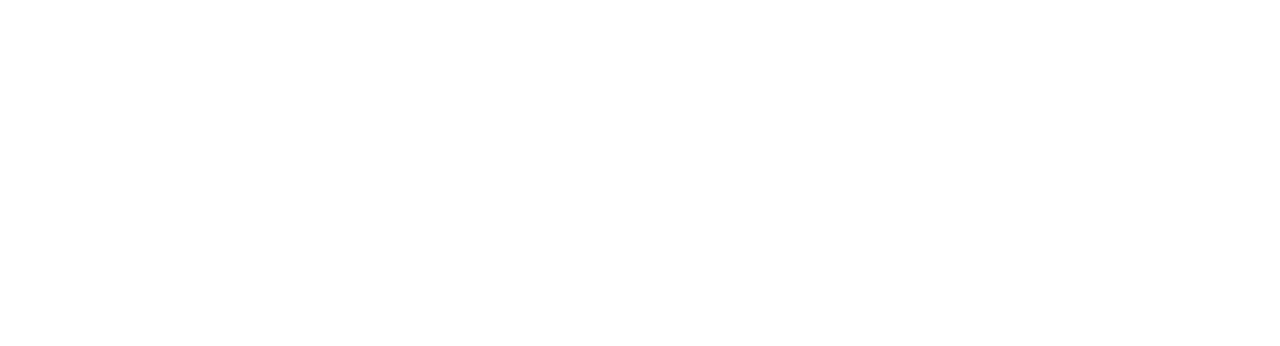
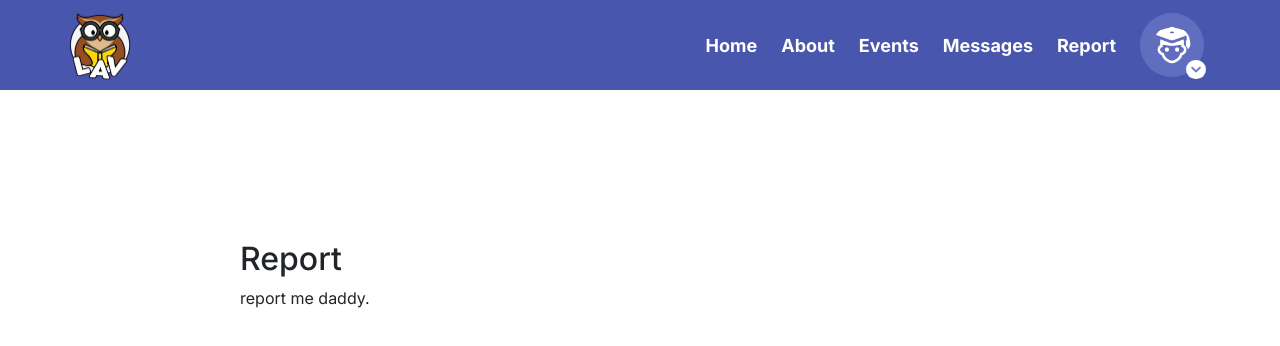
Before and after one commit to Operator-Syn/peer-tutoring-platform, a React (Vite) app in the folder views/: page /Report in a window 1280 px wide. Before the commit this address had no page. Shown: the top 346 px of the page. Built offline with nearby package versions, Linux system fonts and the light colour scheme.

Commit message:
PTP-66 Transferred all routes to App.jsx

```diff
--- a/views/src/App.jsx
+++ b/views/src/App.jsx
@@ -1,16 +1,26 @@
-import React from 'react';
-import Apply from "./pages/profile/apply";
+import React from "react";
 import { BrowserRouter, Routes, Route } from "react-router-dom";
 import MasterLayout from "./Layouts/masterlayout";
-import Frontpage_route from "./routes/Frontpage_route"
+import HomePage from "./pages/header/HomePage/HomePage";
+import About from "./pages/header/About";
+import Events from "./pages/header/Events";
+import Messages from "./pages/header/Messages";
+import Report from "./pages/header/Report";
+import Apply from "./pages/profile/apply";
+import TuteeAppointmentsPage from "./components/TuteeAppointmentsPage/TuteeAppointmentsPage";
 
 function App() {
   return (
     <BrowserRouter>
       <Routes>
-        <Route path="/" element={<MasterLayout />}>
-          <Route index element={<Frontpage_route />} />
-          <Route path="/profile/apply" element={<Apply />} />
+        <Route path="/*" element={<MasterLayout />}>
+          <Route index element={<HomePage />} />
+          <Route path="About" element={<About />} />
+          <Route path="Events" element={<Events />} />
+          <Route path="Messages" element={<Messages />} />
+          <Route path="Report" element={<Report />} />
+          <Route path="profile/apply" element={<Apply />} />
+          <Route path="Appointments" element={<TuteeAppointmentsPage />} />
         </Route>
       </Routes>
     </BrowserRouter>
--- a/views/src/routes/Frontpage_route.jsx
+++ b/views/src/routes/Frontpage_route.jsx
@@ -1,28 +1,21 @@
 import React from "react";
 import { Routes, Route } from "react-router-dom";
-import MasterLayout from "../Layouts/masterlayout";
 import HomePage from "../pages/header/HomePage/HomePage";
 import About from "../pages/header/About";
 import Events from "../pages/header/Events";
 import Messages from "../pages/header/Messages";
 import Report from "../pages/header/Report";
-import TuteeAppointmentsPage from "../components/TuteeAppointmentsPage/TuteeAppointmentsPage";
 
-function Frontroute() {
+function FrontpageRoute() {
   return (
     <Routes>
-
-      <Route element={<MasterLayout />}>
-        <Route path = "/" element={<HomePage />} />
-        <Route path = "/About" element={<About />} />
-        <Route path = "/Events" element={<Events />} />
-        <Route path = "/Messages" element={<Messages />} />
-        <Route path = "/Report" element={<Report />} />
-        <Route path = "/Appointments" element={<TuteeAppointmentsPage/>}/>
-
-      </Route>
+      <Route index element={<HomePage />} />
+      <Route path="About" element={<About />} />
+      <Route path="Events" element={<Events />} />
+      <Route path="Messages" element={<Messages />} />
+      <Route path="Report" element={<Report />} />
     </Routes>
   );
 }
 
-export default Frontroute;
+export default FrontpageRoute;
```
